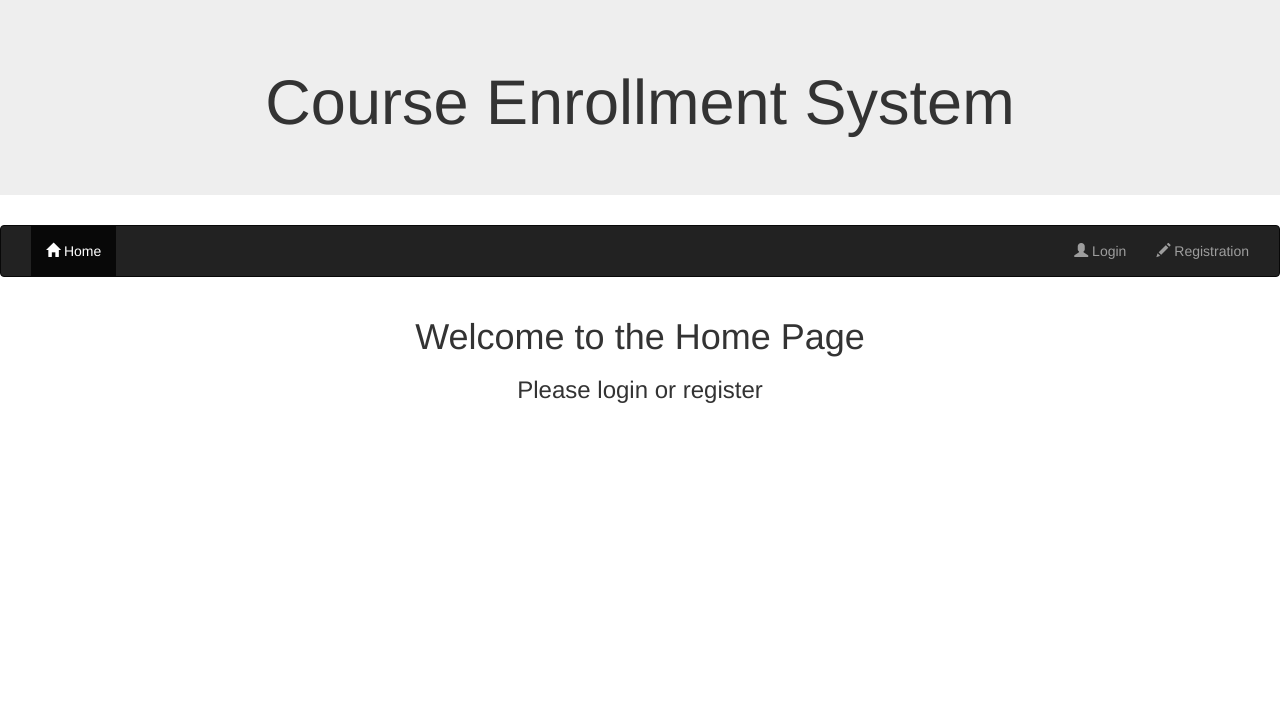
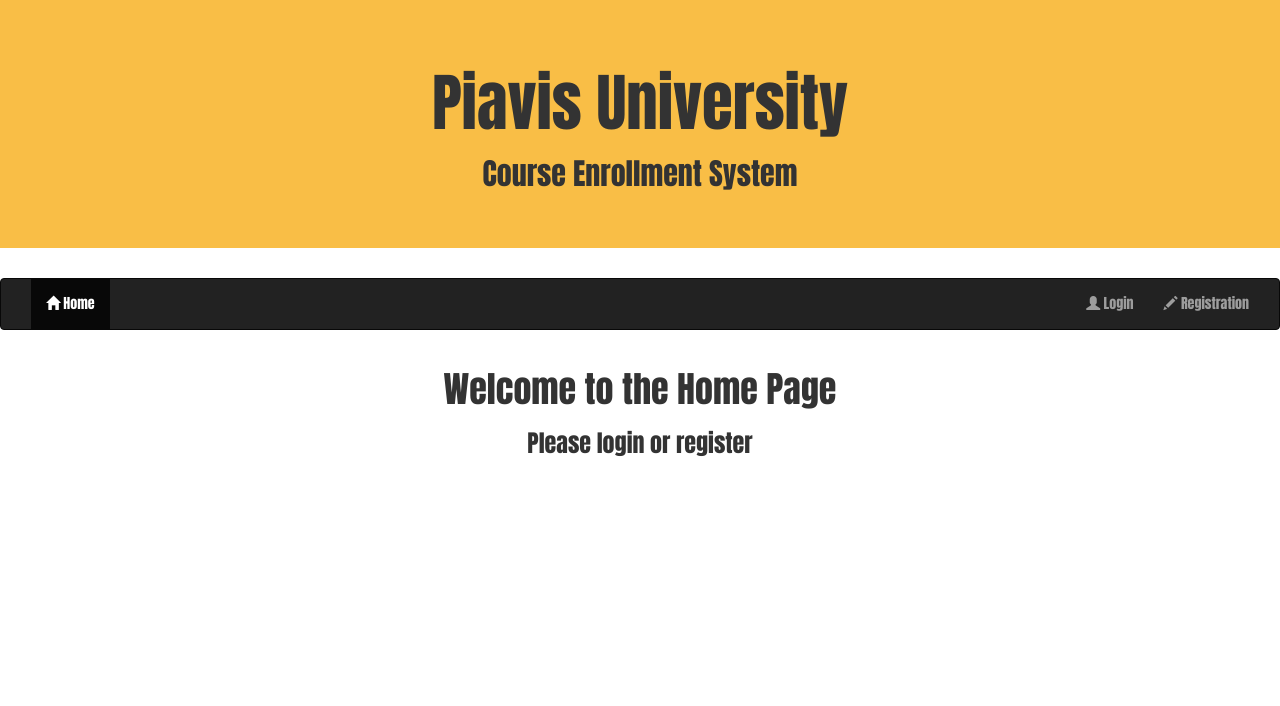
Before and after one commit to apiavis/cst499_course_enrollment_system, a PHP site: page /home.php in a window 1280 px wide. Shown: the top 706 px of the page. Run offline with PHP 8.4, Linux system fonts and the light colour scheme; a stand-in replaces the project's code that opens the database connection; some libraries are stand-ins or nearby versions.

Commit message:
update color scheme and font family

```diff
--- a/master.php
+++ b/master.php
@@ -13,10 +13,11 @@
     <script src="https://ajax.googleleapis.com/ajax/libs/jquery/1.12.0/jquery.min.js"></script>
     <script src="http://maxcdn.bootstrapcdn.com/bootstrap/3.3.6/js/bootstrap.min.js"></script>
 </head>
-<body>
-<div class="jumbotron">
+<body style="font-family:Impact">
+<div class="jumbotron" style="background-color:#f9be46">
     <div class="container text-center">
-        <h1>Course Enrollment System</h1>
+        <h1>Piavis University</h1>
+        <h2>Course Enrollment System</h2>
     </div>
 </div>
 <nav class="navbar navbar-inverse">
```
